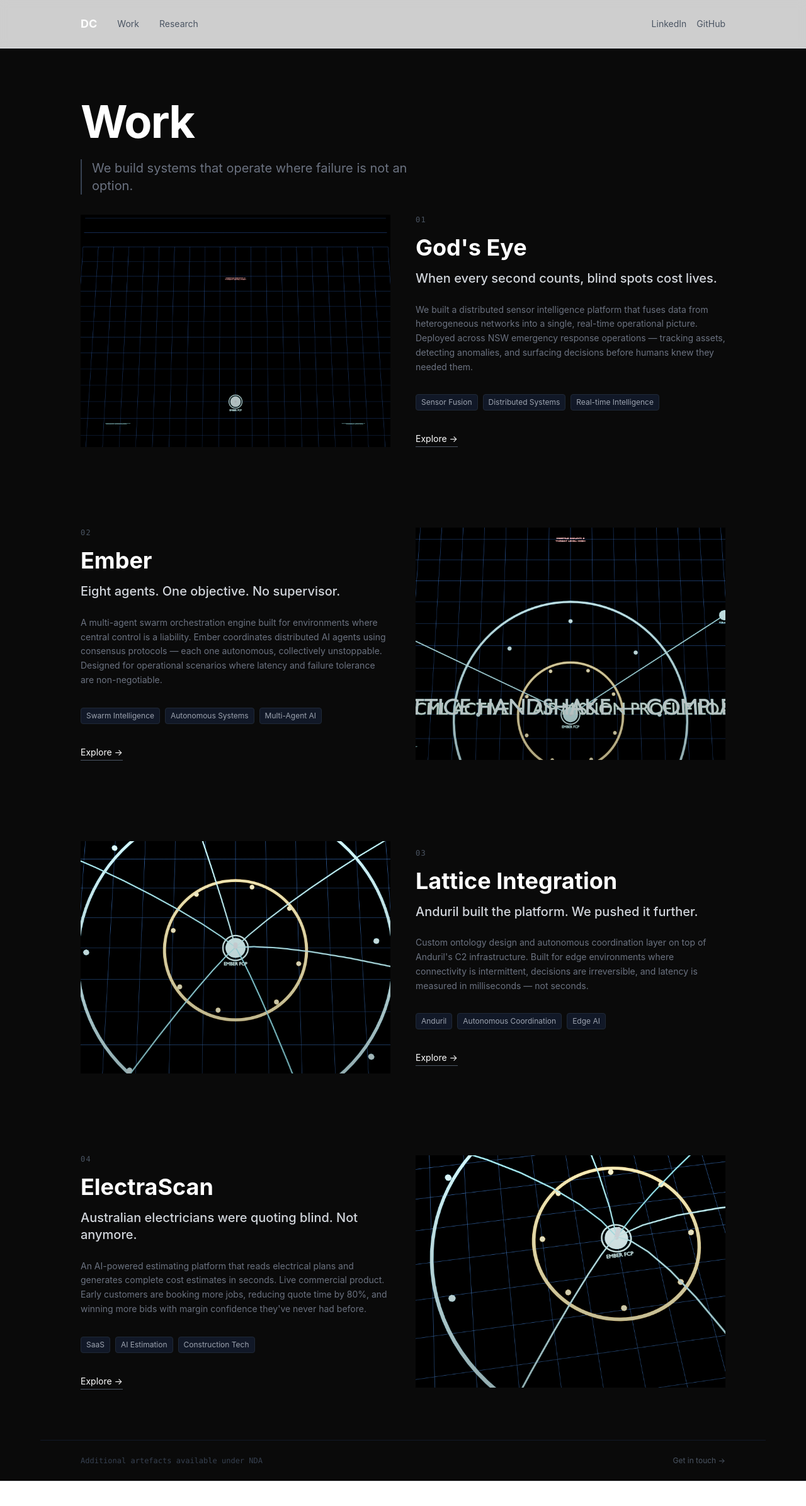
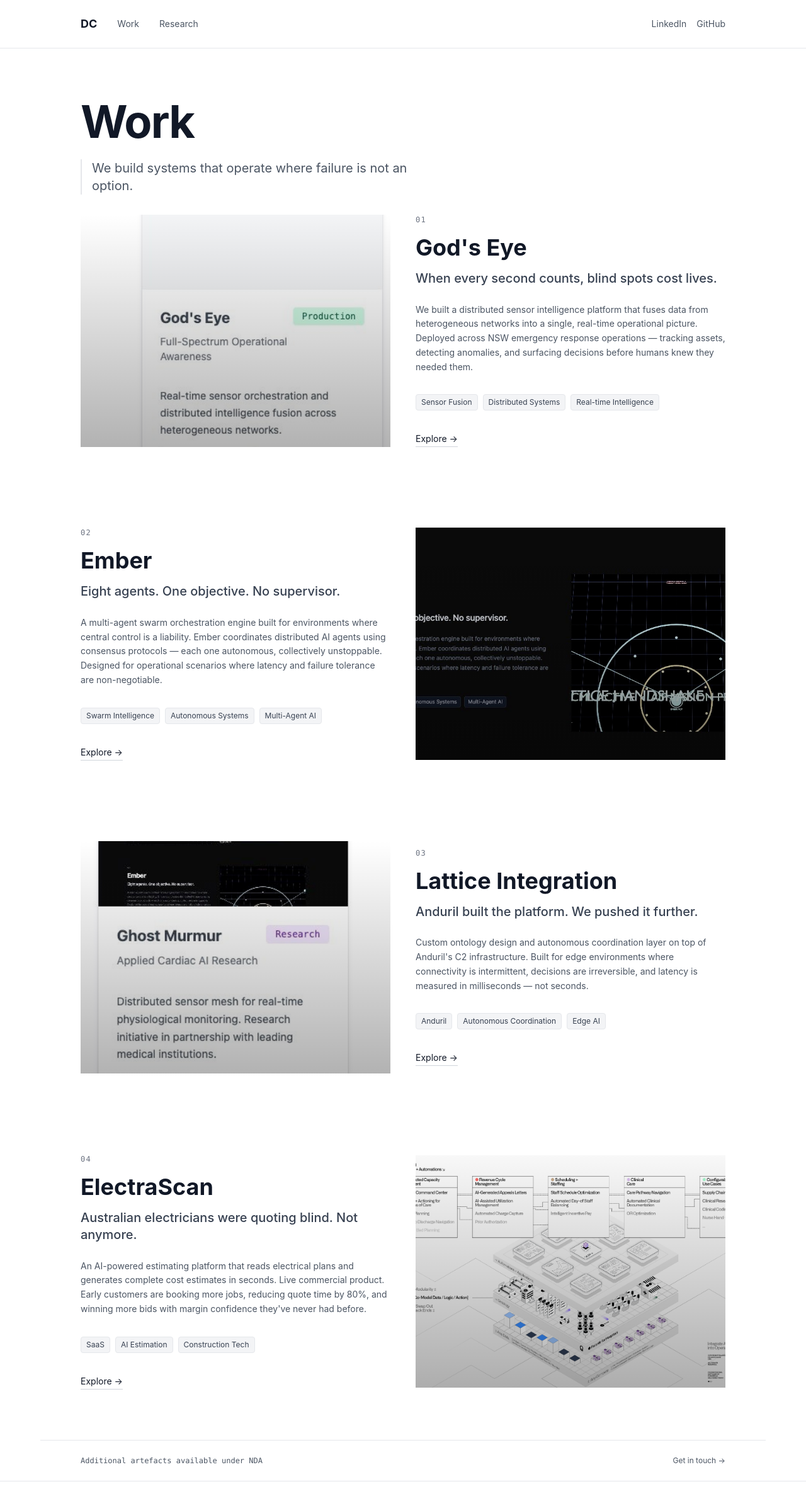
Before and after one commit to deviecall-design/damien-portfolio, a Next.js app: page /work in a window 1280 px wide. Shown: the top 2392 px of the page at 63% size. Built offline with nearby package versions, Linux system fonts and the light colour scheme.

Commit message:
Fix: white theme + correct image paths on Work page

```diff
--- a/app/work/page.tsx
+++ b/app/work/page.tsx
@@ -10,7 +10,7 @@ const stories = [
     headline: 'When every second counts, blind spots cost lives.',
     narrative:
       'We built a distributed sensor intelligence platform that fuses data from heterogeneous networks into a single, real-time operational picture. Deployed across NSW emergency response operations — tracking assets, detecting anomalies, and surfacing decisions before humans knew they needed them.',
-    image: '/godseye_f001.png',
+    image: '/press-images/godseye-globe.jpg',
     tags: ['Sensor Fusion', 'Distributed Systems', 'Real-time Intelligence'],
     cta: 'Explore →',
     align: 'left',
@@ -22,7 +22,7 @@ const stories = [
     headline: 'Eight agents. One objective. No supervisor.',
     narrative:
       'A multi-agent swarm orchestration engine built for environments where central control is a liability. Ember coordinates distributed AI agents using consensus protocols — each one autonomous, collectively unstoppable. Designed for operational scenarios where latency and failure tolerance are non-negotiable.',
-    image: '/godseye_f120.png',
+    image: '/press-images/ember-hero.jpg',
     tags: ['Swarm Intelligence', 'Autonomous Systems', 'Multi-Agent AI'],
     cta: 'Explore →',
     align: 'right',
@@ -34,7 +34,7 @@ const stories = [
     headline: 'Anduril built the platform. We pushed it further.',
     narrative:
       'Custom ontology design and autonomous coordination layer on top of Anduril\'s C2 infrastructure. Built for edge environments where connectivity is intermittent, decisions are irreversible, and latency is measured in milliseconds — not seconds.',
-    image: '/godseye_f180.png',
+    image: '/press-images/menace-1-container.jpg',
     tags: ['Anduril', 'Autonomous Coordination', 'Edge AI'],
     cta: 'Explore →',
     align: 'left',
@@ -46,7 +46,7 @@ const stories = [
     headline: 'Australian electricians were quoting blind. Not anymore.',
     narrative:
       'An AI-powered estimating platform that reads electrical plans and generates complete cost estimates in seconds. Live commercial product. Early customers are booking more jobs, reducing quote time by 80%, and winning more bids with margin confidence they\'ve never had before.',
-    image: '/godseye_f240.png',
+    image: '/press-images/palantir-hospitals-digital-twin.png',
     tags: ['SaaS', 'AI Estimation', 'Construction Tech'],
     cta: 'Explore →',
     align: 'right',
@@ -55,15 +55,15 @@ const stories = [
 
 export default function WorkPage() {
   return (
-    <main className="min-h-screen bg-[#0a0a0a] text-white flex flex-col">
+    <main className="min-h-screen bg-white text-gray-900 flex flex-col">
       <Header />
 
       {/* Hero */}
       <section className="px-4 sm:px-8 lg:px-16 pt-20 pb-8 max-w-6xl mx-auto w-full">
-        <h1 className="text-6xl sm:text-7xl font-bold mb-6 leading-none tracking-tight">
+        <h1 className="text-6xl sm:text-7xl font-bold mb-6 leading-none tracking-tight text-gray-900">
           Work
         </h1>
-        <p className="text-gray-500 text-xl max-w-xl border-l-2 border-gray-700 pl-4">
+        <p className="text-gray-600 text-xl max-w-xl border-l-2 border-gray-200 pl-4">
           We build systems that operate where failure is not an option.
         </p>
       </section>
@@ -79,7 +79,7 @@ export default function WorkPage() {
           >
             {/* Image */}
             <div
-              className={`relative aspect-[4/3] overflow-hidden bg-gray-900 ${
+              className={`relative aspect-[4/3] overflow-hidden bg-gray-100 ${
                 story.align === 'right' ? 'lg:col-start-2' : ''
               }`}
             >
@@ -95,21 +95,21 @@ export default function WorkPage() {
 
             {/* Copy */}
             <div className={story.align === 'right' ? 'lg:col-start-1 lg:row-start-1' : ''}>
-              <p className="text-gray-600 text-xs font-mono mb-4 tracking-widest">
+              <p className="text-gray-500 text-xs font-mono mb-4 tracking-widest">
                 {story.chapter}
               </p>
-              <h2 className="text-4xl font-bold mb-4">{story.title}</h2>
-              <p className="text-xl text-gray-300 font-medium mb-6 leading-snug">
+              <h2 className="text-4xl font-bold mb-4 text-gray-900">{story.title}</h2>
+              <p className="text-xl text-gray-700 font-medium mb-6 leading-snug">
                 {story.headline}
               </p>
-              <p className="text-gray-500 text-sm leading-relaxed mb-8">
+              <p className="text-gray-600 text-sm leading-relaxed mb-8">
                 {story.narrative}
               </p>
               <div className="flex flex-wrap gap-2 mb-8">
                 {story.tags.map((tag) => (
                   <span
                     key={tag}
-                    className="text-xs px-2 py-1 rounded bg-gray-900 text-gray-400 border border-gray-800"
+                    className="text-xs px-2 py-1 rounded bg-gray-100 text-gray-700 border border-gray-200"
                   >
                     {tag}
                   </span>
@@ -117,7 +117,7 @@ export default function WorkPage() {
               </div>
               <a
                 href="#"
-                className="inline-flex items-center text-sm text-white hover:text-gray-300 transition-colors border-b border-gray-600 hover:border-gray-400 pb-0.5"
+                className="inline-flex items-center text-sm text-gray-900 hover:text-gray-600 transition-colors border-b border-gray-300 hover:border-gray-500 pb-0.5"
               >
                 {story.cta}
               </a>
@@ -127,16 +127,16 @@ export default function WorkPage() {
       </section>
 
       {/* NDA footer */}
-      <div className="border-t border-gray-900 px-4 sm:px-8 lg:px-16 py-6 max-w-6xl mx-auto w-full">
+      <div className="border-t border-gray-200 px-4 sm:px-8 lg:px-16 py-6 max-w-6xl mx-auto w-full">
         <div className="flex items-center justify-between">
-          <p className="text-gray-700 text-xs font-mono">
+          <p className="text-gray-600 text-xs font-mono">
             Additional artefacts available under NDA
           </p>
           <a
             href="https://www.linkedin.com/in/damiencallaghan/"
             target="_blank"
             rel="noopener noreferrer"
-            className="text-gray-600 hover:text-white text-xs transition-colors"
+            className="text-gray-600 hover:text-gray-900 text-xs transition-colors"
           >
             Get in touch →
           </a>
```
